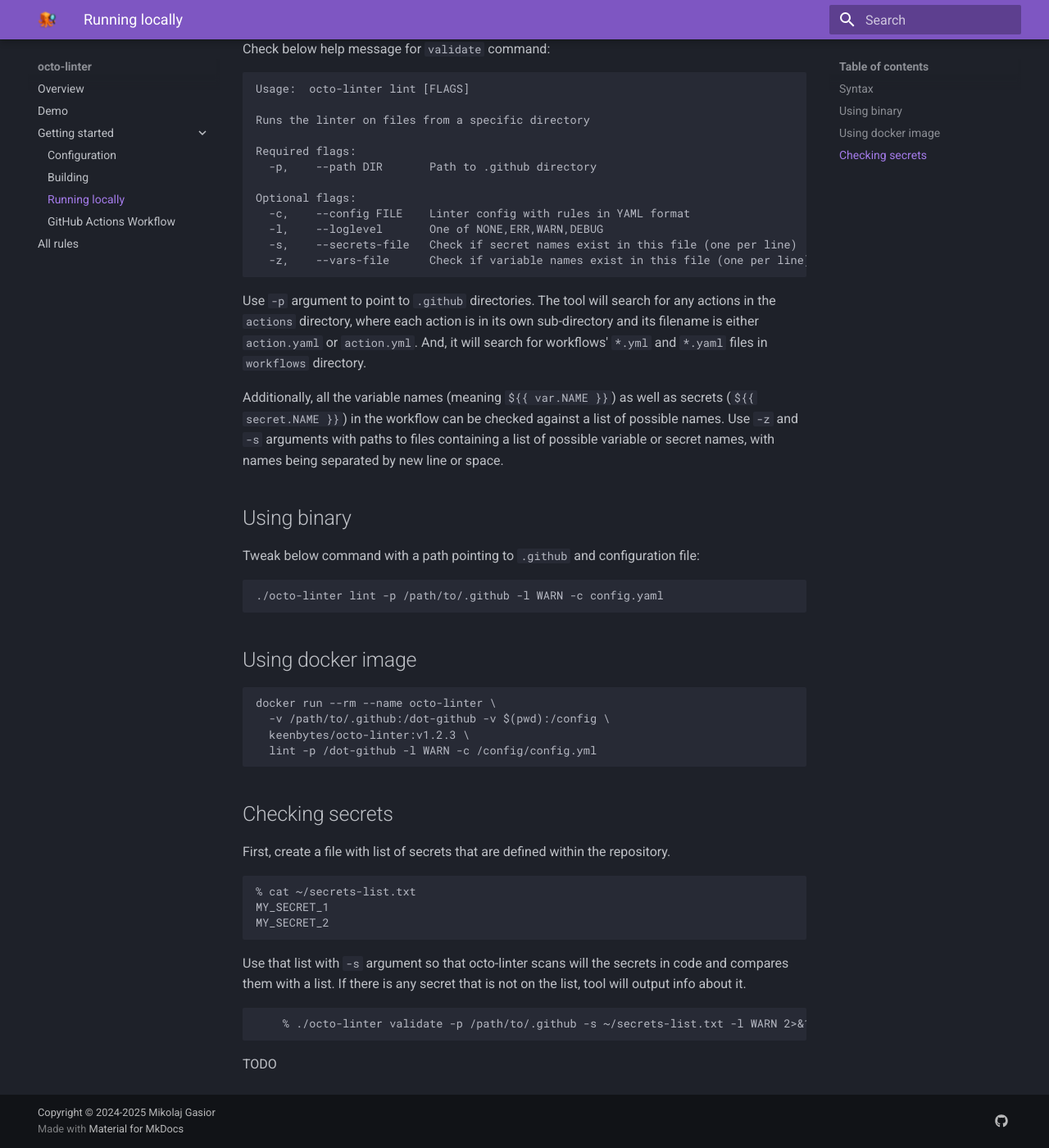
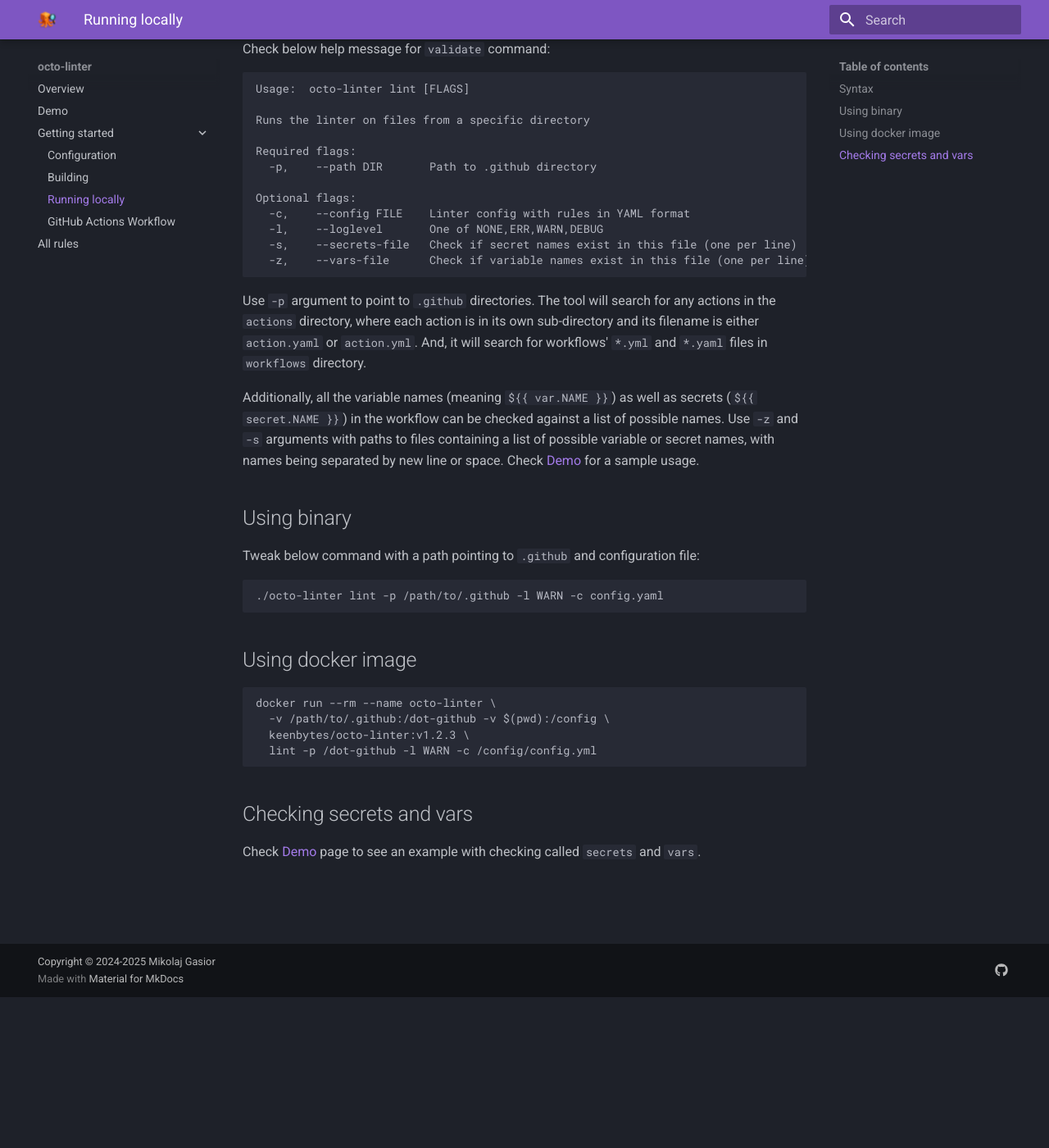
Before and after one commit to keenbytes/octo-linter, an MkDocs documentation site: the page built from docs/running-locally.md, in a window 1280 px wide and 1400 px high, scrolled down 184 px. Shown: the whole window at 82% size. Built offline with MkDocs 1.6.1 and Material for MkDocs 9.7.7, drawn with Linux system fonts in a browser that asks for light colours.

Commit message:
Update docs

`````diff
--- a/docs/running-locally.md
+++ b/docs/running-locally.md
@@ -23,7 +23,7 @@ directory, where each action is in its own sub-directory and its filename is eit
 Additionally, all the variable names (meaning `${{ var.NAME }}`) as well as secrets (`${{ secret.NAME }}`)
 in the workflow can be checked against a list of possible names.  Use `-z` and `-s` arguments with paths
 to files containing a list of possible variable or secret names, with names being separated by new line or
-space.
+space.  Check [Demo](demo.md) for a sample usage.
 
 ## Using binary
 Tweak below command with a path pointing to `.github` and configuration file:
@@ -40,20 +40,5 @@ docker run --rm --name octo-linter \
   lint -p /dot-github -l WARN -c /config/config.yml
 ````
 
-## Checking secrets
-First, create a file with list of secrets that are defined within the repository.
-
-````
-% cat ~/secrets-list.txt
-MY_SECRET_1
-MY_SECRET_2
-````
-
-Use that list with `-s` argument so that octo-linter scans will the secrets in code and compares them with a list.  If there is any secret
-that is not on the list, tool will output info about it.
-
-````
-    % ./octo-linter validate -p /path/to/.github -s ~/secrets-list.txt -l WARN 2>&1
-````
-
-TODO
+## Checking secrets and vars
+Check [Demo](demo.md) page to see an example with checking called `secrets` and `vars`.
`````
Also changed, not shown: docs/demo.md (+17 -0 lines), docs/github-actions-workflow.md (renamed from docs/github-actions-workflows.md, +2 -1 lines), 3 other files.
